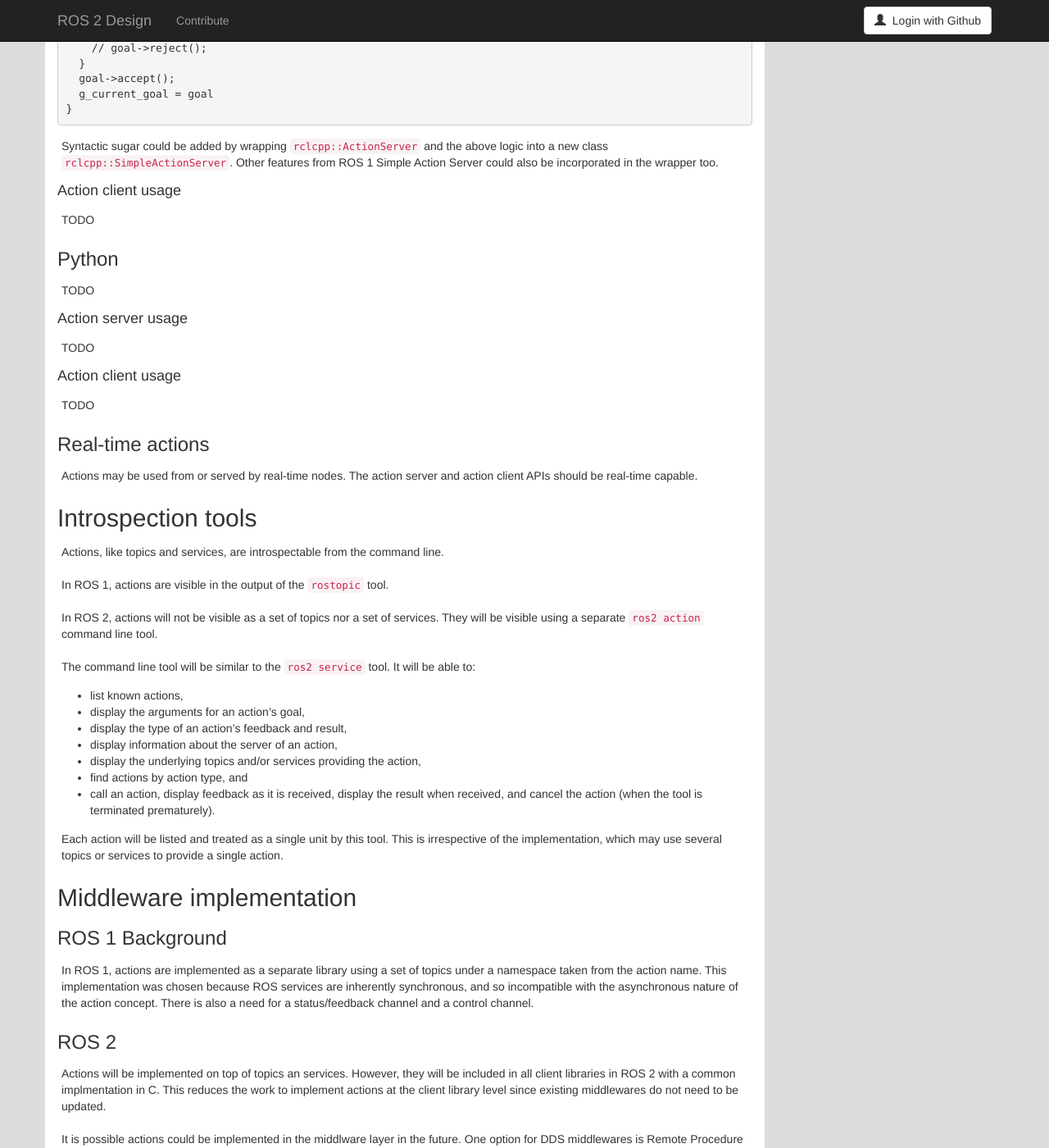
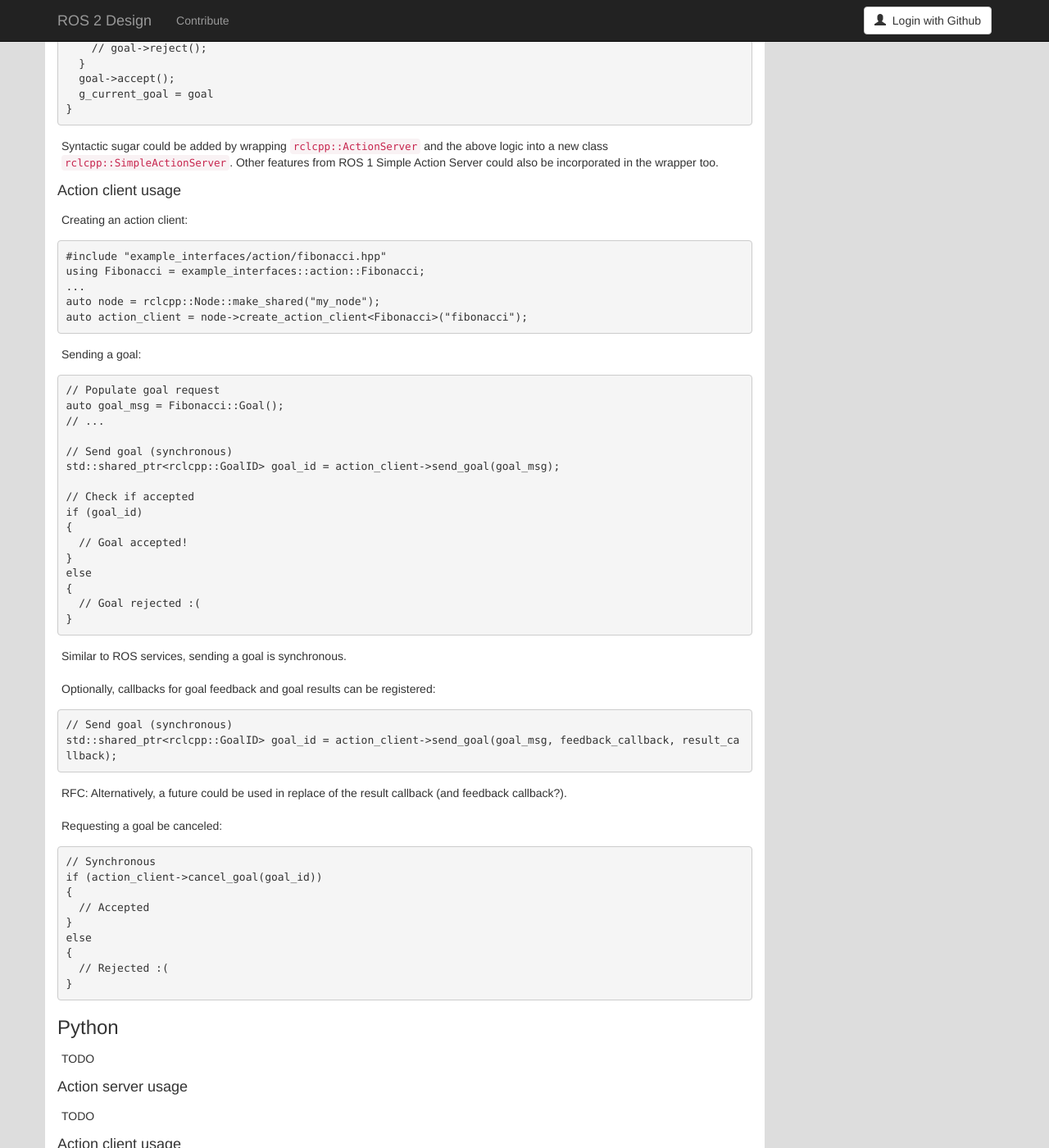
Before and after one commit to ros2/design, a Jekyll site: the page built from articles/actions.md, in a window 1280 px wide and 1400 px high, scrolled down 5705 px. Shown: the whole window at 82% size. Built offline with Jekyll 4.4.1, drawn with Linux system fonts in a browser that asks for light colours; nearby versions of some CDN libraries.

Commit message:
Add Action Client C++ examples

````diff
--- a/articles/actions.md
+++ b/articles/actions.md
@@ -328,7 +328,62 @@ Other features from ROS 1 Simple Action Server could also be incorporated in the
 
 #### Action client usage
 
-TODO
+Creating an action client:
+
+```c++
+#include "example_interfaces/action/fibonacci.hpp"
+using Fibonacci = example_interfaces::action::Fibonacci;
+...
+auto node = rclcpp::Node::make_shared("my_node");
+auto action_client = node->create_action_client<Fibonacci>("fibonacci");
+```
+
+Sending a goal:
+
+```c++
+// Populate goal request
+auto goal_msg = Fibonacci::Goal();
+// ...
+
+// Send goal (synchronous)
+std::shared_ptr<rclcpp::GoalID> goal_id = action_client->send_goal(goal_msg);
+
+// Check if accepted
+if (goal_id)
+{
+  // Goal accepted!
+}
+else
+{
+  // Goal rejected :(
+}
+```
+
+Similar to ROS services, sending a goal is synchronous.
+
+Optionally, callbacks for goal feedback and goal results can be registered:
+
+```c++
+// Send goal (synchronous)
+std::shared_ptr<rclcpp::GoalID> goal_id = action_client->send_goal(goal_msg, feedback_callback, result_callback);
+```
+
+RFC: Alternatively, a future could be used in replace of the result callback (and feedback callback?).
+
+
+Requesting a goal be canceled:
+
+```c++
+// Synchronous
+if (action_client->cancel_goal(goal_id))
+{
+  // Accepted
+}
+else
+{
+  // Rejected :(
+}
+```
 
 ### Python
 
````
